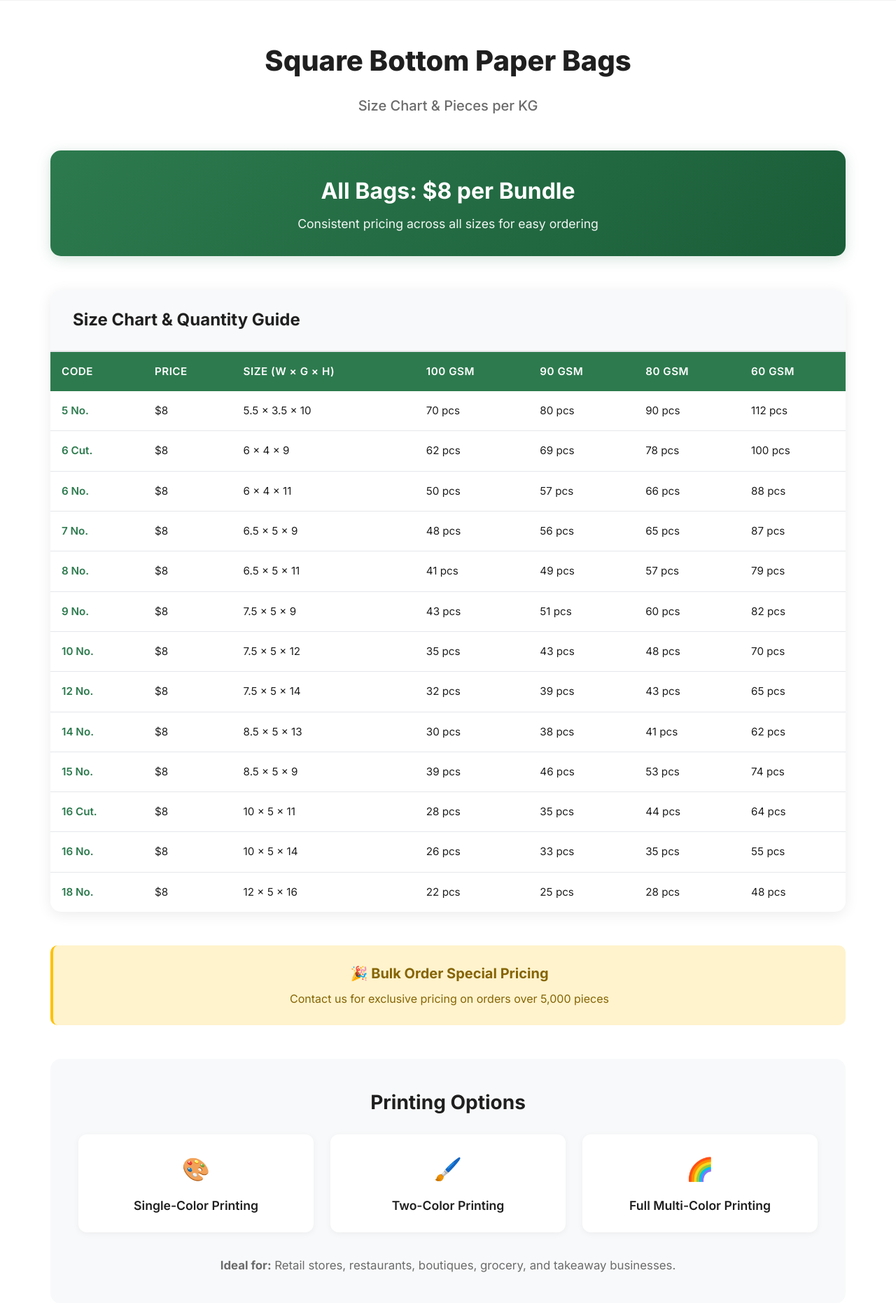
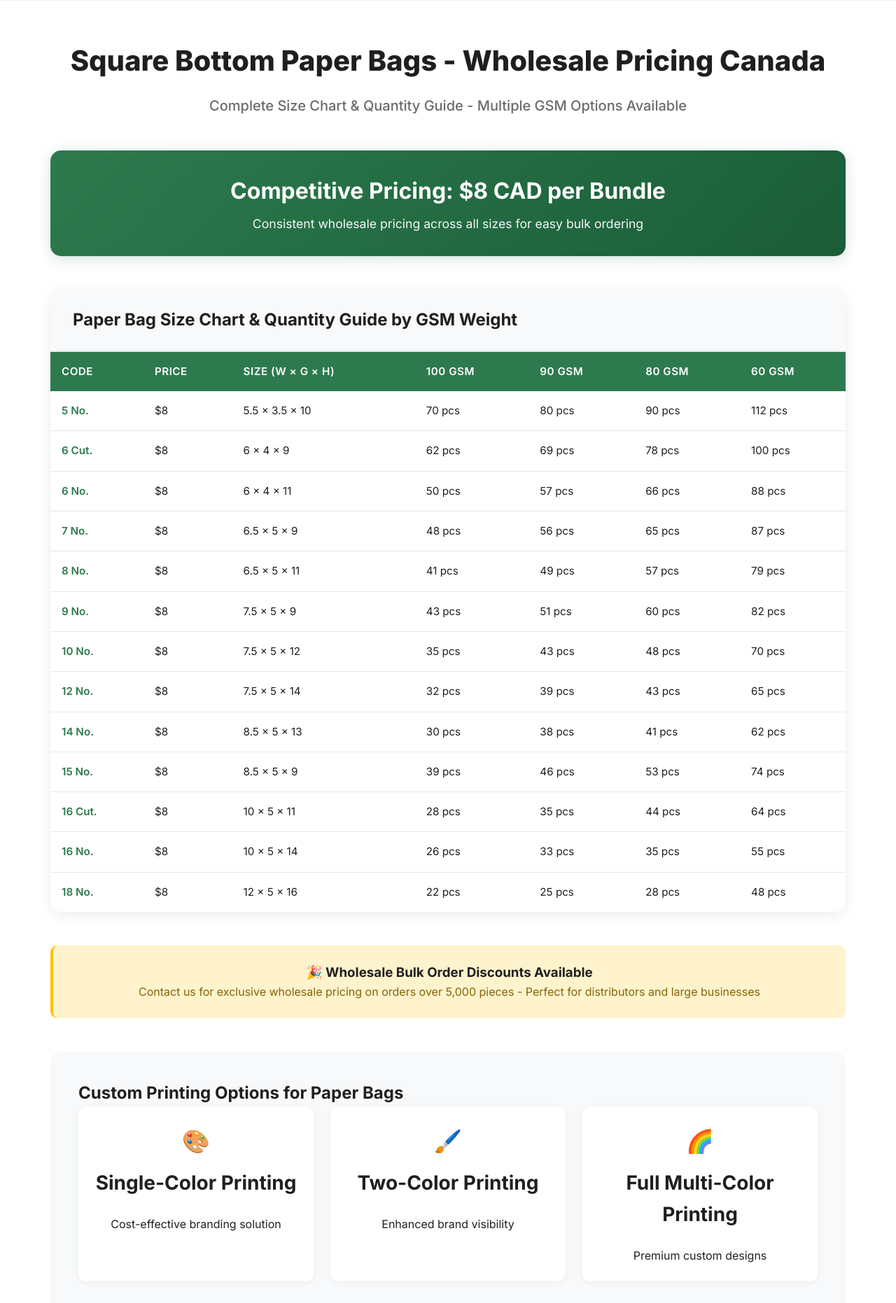
Before and after one commit to printnkraft/packaxis-app, a Django app: page /pricing-brochure/ in a window 1280 px wide. Shown: the part 73-1935 px from the top of the page at 70% size. Run offline with Django 5.2, Linux system fonts and the light colour scheme; data that the repository does not hold is empty; some libraries are stand-ins or nearby versions.

Commit message:
SEO optimize pricing brochure page with keywords, schema markup and improved content

```diff
--- a/core/templates/core/pricing-brochure.html
+++ b/core/templates/core/pricing-brochure.html
@@ -1,7 +1,9 @@
 {% extends "core/base.html" %}
 {% load static %}
 
-{% block title %}Square Bottom Paper Bags - Pricing Brochure | PackAxis Canada{% endblock %}
+{% block title %}Square Bottom Paper Bags Pricing - $8 per Bundle | PackAxis Canada{% endblock %}
+
+{% block description %}Square bottom paper bags pricing guide - $8 per bundle across all sizes. 100-60 GSM kraft paper bags for retail, restaurants & boutiques. Bulk discounts available for 5000+ pieces. Custom printing options in Canada.{% endblock %}
 
 {% block extra_css %}
 <style>
@@ -324,27 +326,29 @@
 {% endblock %}
 
 {% block content %}
-<div class="brochure-page">
+<div class="brochure-page" itemscope itemtype="https://schema.org/Product">
     <div class="brochure-container">
         <!-- Header -->
         <div class="brochure-header">
-            <h1>Square Bottom Paper Bags</h1>
-            <p class="subtitle">Size Chart & Pieces per KG</p>
+            <h1 itemprop="name">Square Bottom Paper Bags - Wholesale Pricing Canada</h1>
+            <p class="subtitle" itemprop="description">Complete Size Chart & Quantity Guide - Multiple GSM Options Available</p>
         </div>
 
         <!-- Pricing Info -->
-        <div class="pricing-info">
-            <h2>All Bags: $8 per Bundle</h2>
-            <p>Consistent pricing across all sizes for easy ordering</p>
+        <div class="pricing-info" itemprop="offers" itemscope itemtype="https://schema.org/Offer">
+            <h2>Competitive Pricing: <span itemprop="price">$8</span> <span itemprop="priceCurrency" content="CAD">CAD</span> per Bundle</h2>
+            <p>Consistent wholesale pricing across all sizes for easy bulk ordering</p>
+            <meta itemprop="availability" content="https://schema.org/InStock">
+            <meta itemprop="seller" content="PackAxis Canada">
         </div>
 
         <!-- Size Chart Table -->
         <div class="table-container">
             <div class="table-header">
-                <h3>Size Chart & Quantity Guide</h3>
+                <h2>Paper Bag Size Chart & Quantity Guide by GSM Weight</h2>
             </div>
             <div class="responsive-table">
-                <table>
+                <table summary="Square bottom paper bags pricing with sizes and quantities per bundle for different GSM weights">
                     <thead>
                         <tr>
                             <th>Code</th>
@@ -481,50 +485,53 @@
 
         <!-- Bulk Order Notice -->
         <div class="bulk-order-notice">
-            <h4>🎉 Bulk Order Special Pricing</h4>
-            <p>Contact us for exclusive pricing on orders over 5,000 pieces</p>
+            <h3>🎉 Wholesale Bulk Order Discounts Available</h3>
+            <p>Contact us for exclusive wholesale pricing on orders over 5,000 pieces - Perfect for distributors and large businesses</p>
         </div>
 
         <!-- Printing Options -->
         <div class="printing-section">
-            <h3>Printing Options</h3>
+            <h2>Custom Printing Options for Paper Bags</h2>
             <div class="printing-options">
                 <div class="printing-option">
                     <div class="icon">🎨</div>
-                    <h4>Single-Color Printing</h4>
+                    <h3>Single-Color Printing</h3>
+                    <p>Cost-effective branding solution</p>
                 </div>
                 <div class="printing-option">
                     <div class="icon">🖌️</div>
-                    <h4>Two-Color Printing</h4>
+                    <h3>Two-Color Printing</h3>
+                    <p>Enhanced brand visibility</p>
                 </div>
                 <div class="printing-option">
                     <div class="icon">🌈</div>
-                    <h4>Full Multi-Color Printing</h4>
+                    <h3>Full Multi-Color Printing</h3>
+                    <p>Premium custom designs</p>
                 </div>
             </div>
             <p class="ideal-for">
-                <strong>Ideal for:</strong> Retail stores, restaurants, boutiques, grocery, and takeaway businesses.
+                <strong>Perfect for Canadian Businesses:</strong> Retail stores, restaurants, boutiques, grocery stores, cafes, bakeries, and takeaway businesses across Canada.
             </p>
         </div>
 
         <!-- CTA Section -->
         <div class="cta-section-brochure">
-            <h3>Ready to Order?</h3>
-            <p>Download our pricing brochure or contact us for bulk orders and custom printing options</p>
+            <h2>Ready to Order Kraft Paper Bags in Canada?</h2>
+            <p>Download our comprehensive pricing brochure or contact us today for wholesale bulk orders, custom printing options, and special volume discounts</p>
             <div class="action-buttons">
-                <button onclick="window.print()" class="btn-download">
-                    <svg width="20" height="20" viewBox="0 0 24 24" fill="none" stroke="currentColor" stroke-width="2">
+                <button onclick="window.print()" class="btn-download" aria-label="Download pricing brochure as PDF">
+                    <svg width="20" height="20" viewBox="0 0 24 24" fill="none" stroke="currentColor" stroke-width="2" aria-hidden="true">
                         <path d="M21 15v4a2 2 0 0 1-2 2H5a2 2 0 0 1-2-2v-4"></path>
                         <polyline points="7 10 12 15 17 10"></polyline>
                         <line x1="12" y1="15" x2="12" y2="3"></line>
                     </svg>
-                    Download Brochure
+                    Download Pricing Brochure
                 </button>
-                <a href="{% url 'core:quote_request' %}" class="btn-contact">
-                    <svg width="20" height="20" viewBox="0 0 24 24" fill="none" stroke="currentColor" stroke-width="2">
+                <a href="{% url 'core:quote_request' %}" class="btn-contact" aria-label="Request custom quote for bulk orders">
+                    <svg width="20" height="20" viewBox="0 0 24 24" fill="none" stroke="currentColor" stroke-width="2" aria-hidden="true">
                         <path d="M21 11.5a8.38 8.38 0 0 1-.9 3.8 8.5 8.5 0 0 1-7.6 4.7 8.38 8.38 0 0 1-3.8-.9L3 21l1.9-5.7a8.38 8.38 0 0 1-.9-3.8 8.5 8.5 0 0 1 4.7-7.6 8.38 8.38 0 0 1 3.8-.9h.5a8.48 8.48 0 0 1 8 8v.5z"></path>
                     </svg>
-                    Contact for Bulk Pricing
+                    Get Wholesale Quote
                 </a>
             </div>
         </div>
```
